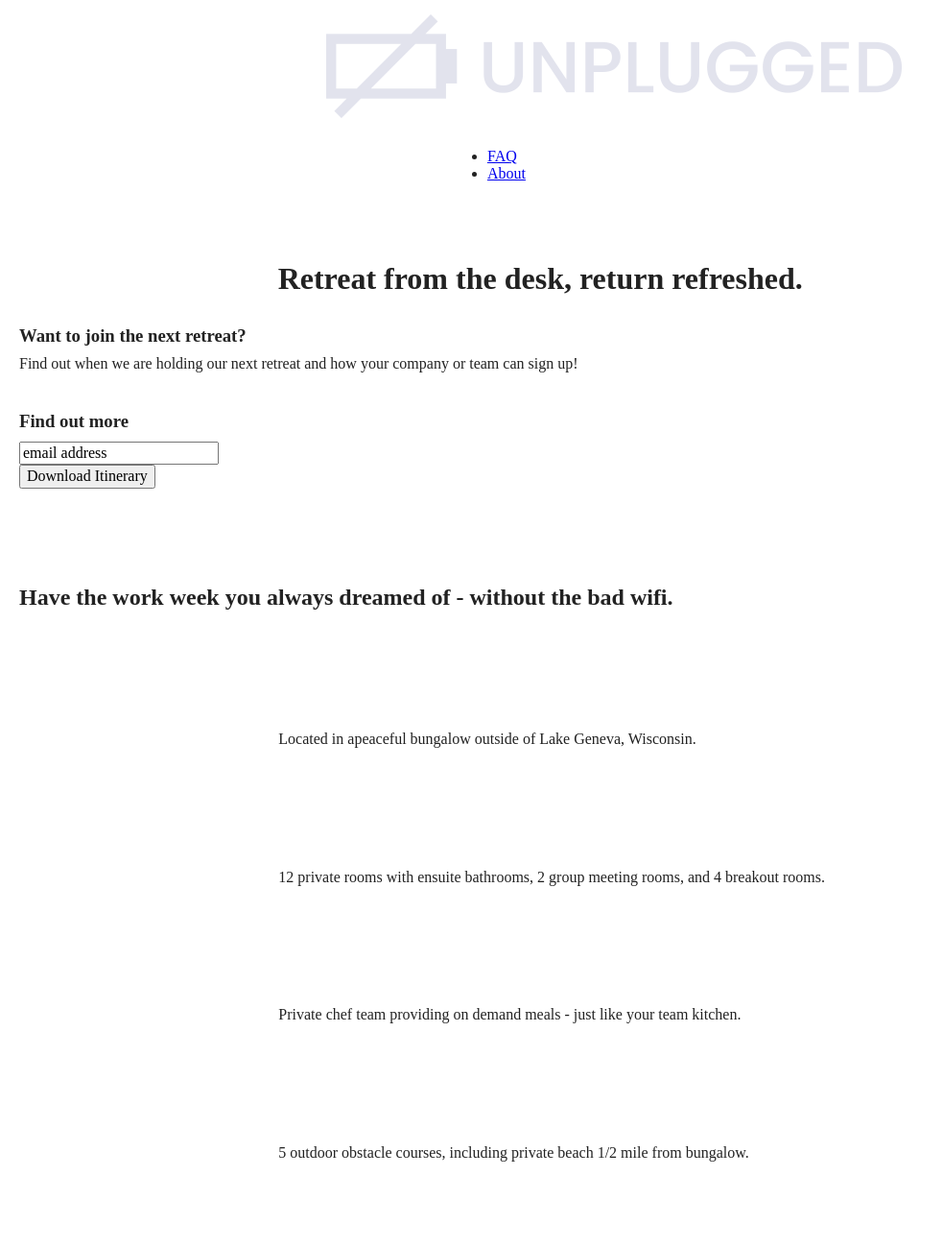
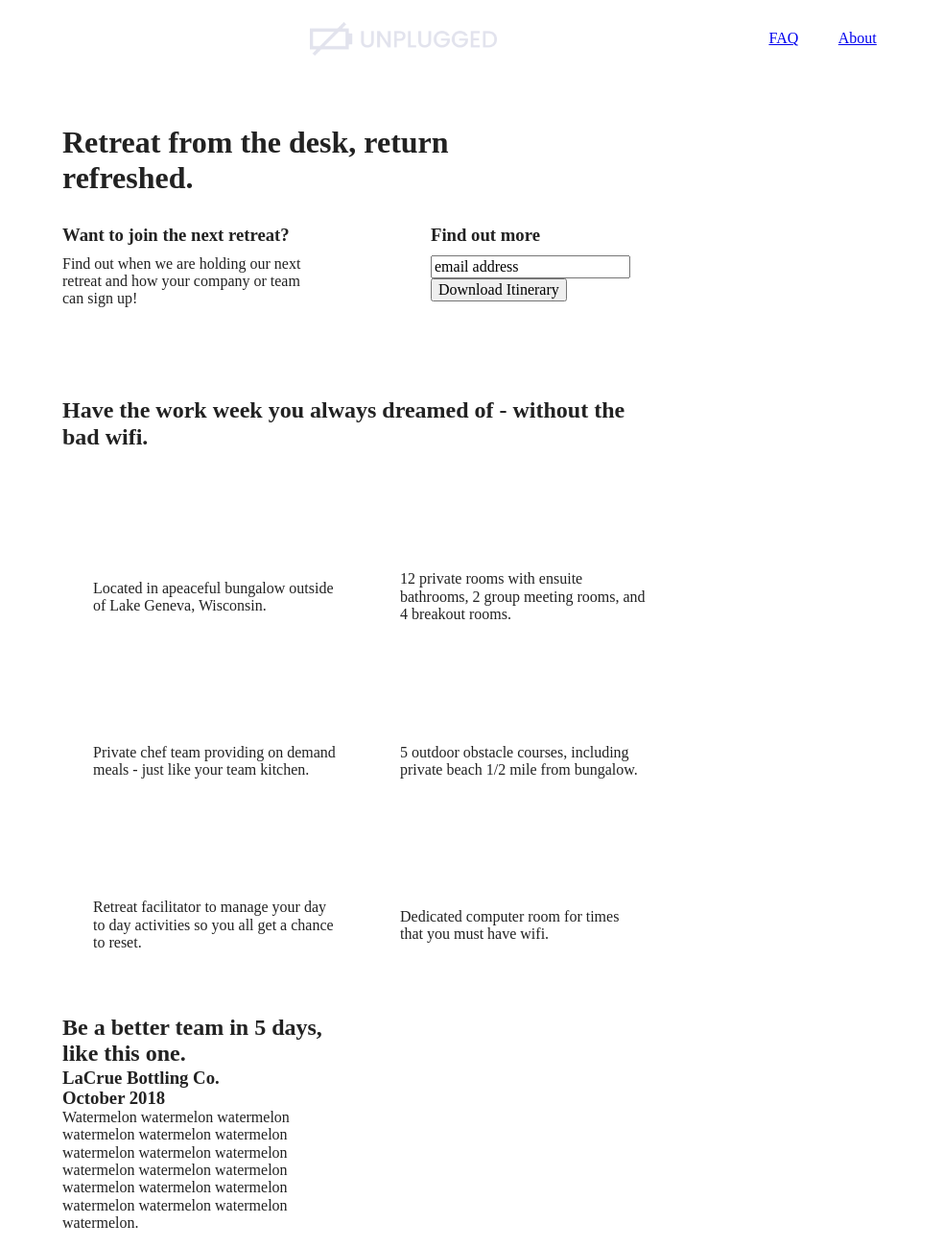
Before and after one commit to LaurenTejada/responsive-project-1, a website built with Parcel: page index.html in a window 1280 px wide. Shown: the top 1300 px of the page at 96% size, without its empty margins (0-983 px from the left). Built offline with nearby package versions, Linux system fonts and the light colour scheme.

Commit message:
Added flexbox css for homepage

```diff
--- a/css/main.css
+++ b/css/main.css
@@ -124,7 +124,7 @@ textarea {
    }
 
    /********** WIDTH STYLES **********/
-   .header-divider{
+   .header-divider {
     width: 100%;
    }
 
@@ -168,10 +168,6 @@ textarea {
     width: 85%;
   }
 
-  /* .contact-section .content-wrapper h2 {
-    width: 90%;
-  } */
-
   /********** PADDING AND MARGINS **********/
   /* this is to correct default margins */
   header .content-wrapper,
@@ -190,7 +186,7 @@ textarea {
     padding: 15px 0px 0px 0px;
   }
 
-  /* content wrapper - the margins on left and right side */
+  /* content wrapper - the margins on left and right side of main body section */
   .content-wrapper,
   .features h2 {
     margin: 0 20px;
@@ -294,7 +290,7 @@ textarea {
     margin-bottom: 0;
   }
 
-  /* about page - about area */
+  /* about page */
   .mission-content h1 {
     margin-bottom: 20px;
   }
@@ -420,9 +416,123 @@ textarea {
    Modify as content requires.
    ========================================================================== */
 
-@media only screen and (min-width: 35em) {
-  /* Style adjustments for viewports that meet the condition */
+@media only screen and (min-width: 768px) {
+  /* tablet styles here */
+  /********** flexbox ***********/
+  .content-wrapper {
+    max-width: 640px;
+    display: flex;
+    flex-flow: row wrap;
+    justify-content: flex-start;
+    margin-left: 65px;
+  }
+
+  /* header */
+  header .content-wrapper {
+    display: flex;
+    justify-content: space-around;
+    align-items: center;
+    flex-flow: row;
+    margin-right: 60px;
+    margin-left: 65px;
+  }
+
+  .header-divider {
+    display: none;
+  }
+
+  header nav {
+    padding-top: 0px;
+  }
+
+  header nav ul {
+    display: flex;
+    flex-flow: row;
+    list-style: none;
+    justify-content: space-between;
+    align-items: center;
+  }
+
+  /* hero */
+  section .content-wrapper h1 {
+    width: 70%;
+  }
+
+  /* aside */
+  aside .content-wrapper {
+    display: flex;
+    flex-flow: row;
+    justify-content: space-between;
+  }
+
+  aside .content-wrapper .row {
+    width: 40%;
+  }
+
+  /* features */
+  .features .content-wrapper {
+    display: flex;
+    justify-content: space-around;
+  }
+
+  section .features .content-wrapper h2 {
+    width: 82%;
+  }
+
+  .features h2 {
+    margin-left: 0;
+  }
+
+  .features .content-wrapper article {
+    display: flex;
+    flex-flow: row wrap;
+    width: 40%;
+  }
+
+  /* review */
+  .reviews h2 {
+    margin: 0;
+    width: 70%;
+  }
+
+  article .review-description {
+    display: flex;
+    flex-flow: row;
+  }
+
+  .review-description .review-image,
+  .review-description h3,
+  .review-description p {
+    margin: 0;
+    width: 41%;
+  }
+
+  .review-description h3 {
+    width: 35%;
+  }
+
+  /* footer */
+
+  footer .footer-content {
+    display: flex;
+    flex-flow: row wrap;
+    justify-content: space-between;
+    align-items: flex-start;
+    width: 70%;
+  }
+
+  .social h3 {
+    margin: 0;
+  }
+
+  /********** widths and margins ***********/
+
 }
+
+@media only screen and (min-width: 1200px) {
+  /*desktop styles here*/
+
+  }
 
 @media print,
   (-webkit-min-device-pixel-ratio: 1.25),
--- a/index.html
+++ b/index.html
@@ -43,7 +43,7 @@
  -->
   <header>
     <div class="content-wrapper">
-      <a href="#"><img src="img/unpluggedlogo.png" alt="unplugged logo"></a>
+      <a href="#"><img src="img/unpluggedlogo.png" alt="unplugged logo" class="unplugged-logo" style="width:50%;"></a>
       <div class="header-divider"></div>
       <nav>
            <ul>
@@ -69,18 +69,23 @@
     <!-- Signup Area -->
     <aside>
       <div class= "content-wrapper">
-        <h3>Want to join the next retreat?</h3>
-        <p>Find out when we are holding our next retreat and how your company or team can sign up!
-        </p>
-        <h3>Find out more</h3>
-        <input type="text" name="name" value="email address">
-        <input class="signup-button" type="button" value="Download Itinerary">
+        <div class= "row">
+          <h3>Want to join the next retreat?</h3>
+          <p>
+            Find out when we are holding our next retreat and how your company or team can sign up!
+          </p>
+        </div>
+        <div class= "row">
+          <h3>Find out more</h3>
+          <input type="text" name="name" value="email address">
+          <input class="signup-button" type="button" value="Download Itinerary">
+        </div>
       </div>
     </aside>
 
     <section class="features">
-      <h2>Have the work week you always dreamed of - without the bad wifi.</h2>
       <div class="content-wrapper">
+        <h2>Have the work week you always dreamed of - without the bad wifi.</h2>
         <article>
           <p class="fontawesome-icon"></p>
           <p class="features-item-description">Located in apeaceful bungalow outside
```
Also changed, not shown: about/index.html (+1 -1 lines), faq/index.html (+1 -1 lines).
